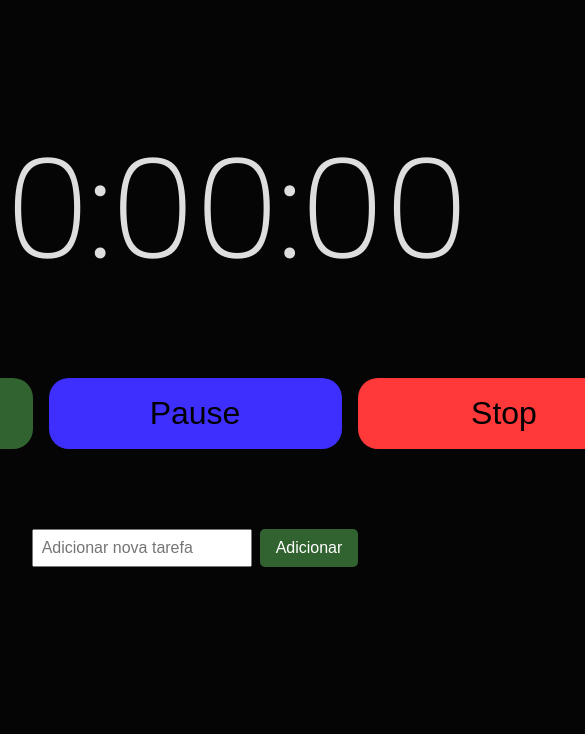
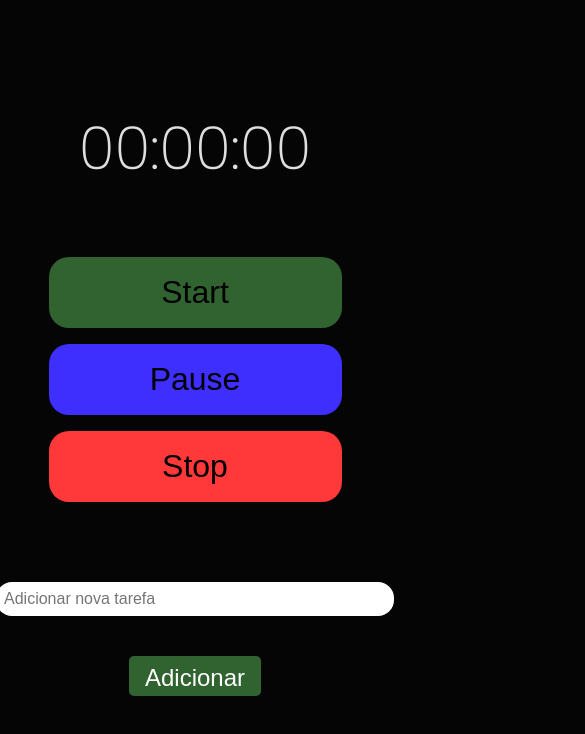
Before and after one commit to gbxventura/timerProject, a React (Vite) app: page / in a window 390 px wide. Shown: the top 734 px of the page, 585 px wide, since content can reach past the window. Built offline with nearby package versions, Linux system fonts and the light colour scheme.

Commit message:
Atualização responsividade e localstorage feito novamente e testado.

```diff
--- a/package.json
+++ b/package.json
@@ -12,7 +12,8 @@
   "dependencies": {
     "js-cookie": "^3.0.5",
     "react": "^18.3.1",
-    "react-dom": "^18.3.1"
+    "react-dom": "^18.3.1",
+    "use-session-storage": "^1.0.4"
   },
   "devDependencies": {
     "@eslint/js": "^9.8.0",
--- a/src/App.css
+++ b/src/App.css
@@ -9,3 +9,8 @@ body {
   justify-content: center;
   align-items: center;
 }
+@media (max-width: 1000px) {
+  body {
+    display: block;
+  }
+}
--- a/src/Components/Timer/Timer.jsx
+++ b/src/Components/Timer/Timer.jsx
@@ -2,12 +2,25 @@ import React, { useState, useEffect } from 'react';
 import styles from './Timer.module.css';
 
 export default function Timer() {
-  const [time, setTime] = useState(0);
-  const [isRunning, setIsRunning] = useState(false);
-  const [checklist, setChecklist] = useState([]);
+  const [time, setTime] = useState(() => {
+    const savedTime = localStorage.getItem('time');
+    return savedTime ? parseInt(savedTime, 10) : 0;
+  });
+  const [isRunning, setIsRunning] = useState(() => {
+    const savedIsRunning = localStorage.getItem('isRunning');
+    return savedIsRunning ? JSON.parse(savedIsRunning) : false;
+  });
+  const [checklist, setChecklist] = useState(() => {
+    const savedChecklist = localStorage.getItem('checklist');
+    return savedChecklist ? JSON.parse(savedChecklist) : [];
+  });
   const [newTask, setNewTask] = useState('');
 
   useEffect(() => {
+    localStorage.setItem('time', time);
+    localStorage.setItem('isRunning', JSON.stringify(isRunning));
+    localStorage.setItem('checklist', JSON.stringify(checklist));
+
     let timer;
     if (isRunning) {
       timer = setInterval(() => {
@@ -17,7 +30,7 @@ export default function Timer() {
       clearInterval(timer);
     }
     return () => clearInterval(timer);
-  }, [isRunning, time]);
+  }, [isRunning, time, checklist]);
 
   const handleStart = () => setIsRunning(true);
   const handlePause = () => setIsRunning(false);
@@ -47,7 +60,7 @@ export default function Timer() {
     // Remove a tarefa da lista após a animação
     setTimeout(() => {
       setChecklist(prev => prev.filter((_, i) => i !== index));
-    }, 1000); // Tempo da animação
+    }, 1000);
   };
 
   const handleAddTask = () => {
@@ -57,6 +70,12 @@ export default function Timer() {
         ...prevChecklist,
       ]);
       setNewTask('');
+    }
+  };
+
+  const handleKeyDown = e => {
+    if (e.key === 'Enter') {
+      handleAddTask();
     }
   };
 
@@ -91,6 +110,7 @@ export default function Timer() {
             type='text'
             value={newTask}
             onChange={e => setNewTask(e.target.value)}
+            onKeyDown={handleKeyDown}
             placeholder='Adicionar nova tarefa'
           />
           <button onClick={handleAddTask}>Adicionar</button>
--- a/src/Components/Timer/Timer.module.css
+++ b/src/Components/Timer/Timer.module.css
@@ -68,9 +68,13 @@
 }
 
 .addTask input {
-  width: 200px;
+  width: 100%;
   padding: 0.5rem;
   font-size: 1em;
+  border: none;
+  border-radius: 1rem;
+  color: wheat;
+  margin-bottom: 2rem;
 }
 
 .addTask button {
@@ -82,6 +86,7 @@
   border-radius: 5px;
   cursor: pointer;
   transition: background 0.3s ease;
+  height: 40px;
 }
 
 .addTask button:hover {
@@ -92,19 +97,21 @@
 .checklist ul {
   list-style-type: none;
   padding: 0;
-  width: 100%;
-  max-width: 600px;
+  width: 1000px;
+  max-width: 100%;
+  margin-inline: 2rem;
 }
 
 .checklist li {
   display: flex;
   align-items: center;
+  text-align: left;
   padding: 0.5rem;
   border-bottom: 1px solid #666;
   font-size: 1em;
   color: #fff;
   position: relative;
-  overflow: hidden;
+  word-break: break-word;
 }
 
 .checklist li input[type='checkbox'] {
@@ -118,7 +125,7 @@
 }
 
 .checklist li.animating {
-  animation: disappear 1s forwards;
+  animation: disappear 0.5s forwards;
 }
 
 @keyframes disappear {
@@ -131,3 +138,85 @@
     transform: translateX(-100%);
   }
 }
+
+/*  Responsividade */
+@media (min-width: 1024px) {
+  .buttons {
+    display: flex;
+    flex-direction: column;
+  }
+  .addTask input {
+    width: 100%;
+    font-size: 1.5em;
+  }
+  .addTask button {
+    font-size: 1.5em;
+  }
+  .checklist ul {
+    width: 900px;
+    max-width: 100%;
+    margin-inline: 2rem;
+  }
+  .checklist li {
+    font-size: 1.2em;
+  }
+}
+
+@media (max-width: 768px) {
+  .buttons {
+    display: flex;
+    flex-direction: column;
+  }
+  .addTask input {
+    width: 100%;
+    font-size: 1.5em;
+  }
+  .addTask button {
+    font-size: 1.5em;
+  }
+  .addTask {
+    display: flex;
+    align-items: center;
+    justify-content: center;
+    flex-direction: column;
+    width: 100%;
+  }
+  .checklist ul {
+    width: 600px;
+    max-width: 100%;
+    margin-inline: 2rem;
+  }
+  .checklist li {
+    font-size: 1.2em;
+  }
+}
+
+@media (max-width: 425px) {
+  .clock {
+    font-size: 0.425em;
+  }
+  .buttons {
+    display: flex;
+    flex-direction: column;
+    font-size: 1em;
+  }
+  .addTask {
+    display: flex;
+    flex-direction: column;
+  }
+  .addTask input {
+    width: 100%;
+    font-size: 1em;
+  }
+  .addTask button {
+    font-size: 1.5em;
+  }
+  .checklist ul {
+    width: 350px;
+    max-width: 100%;
+    margin-inline: 1rem;
+  }
+  .checklist li {
+    font-size: 1.5em;
+  }
+}
```
Also changed, not shown: 1 other file (tests, documents, lock files or other folders).
